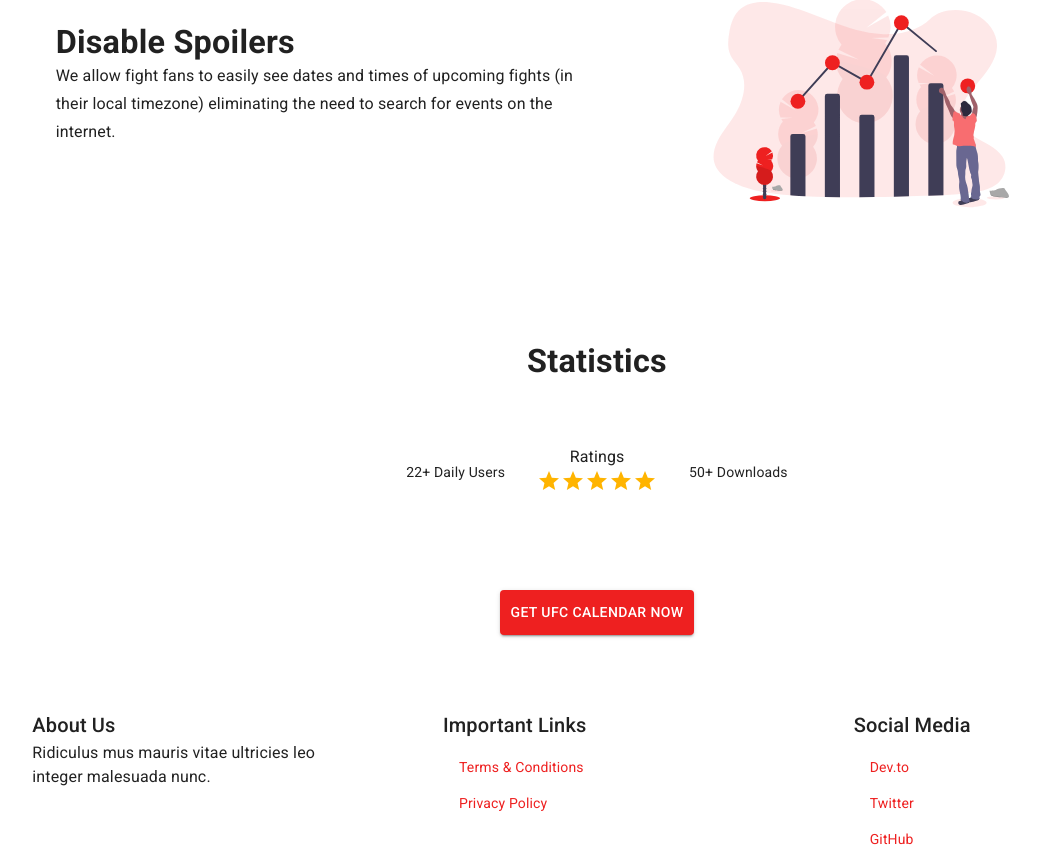
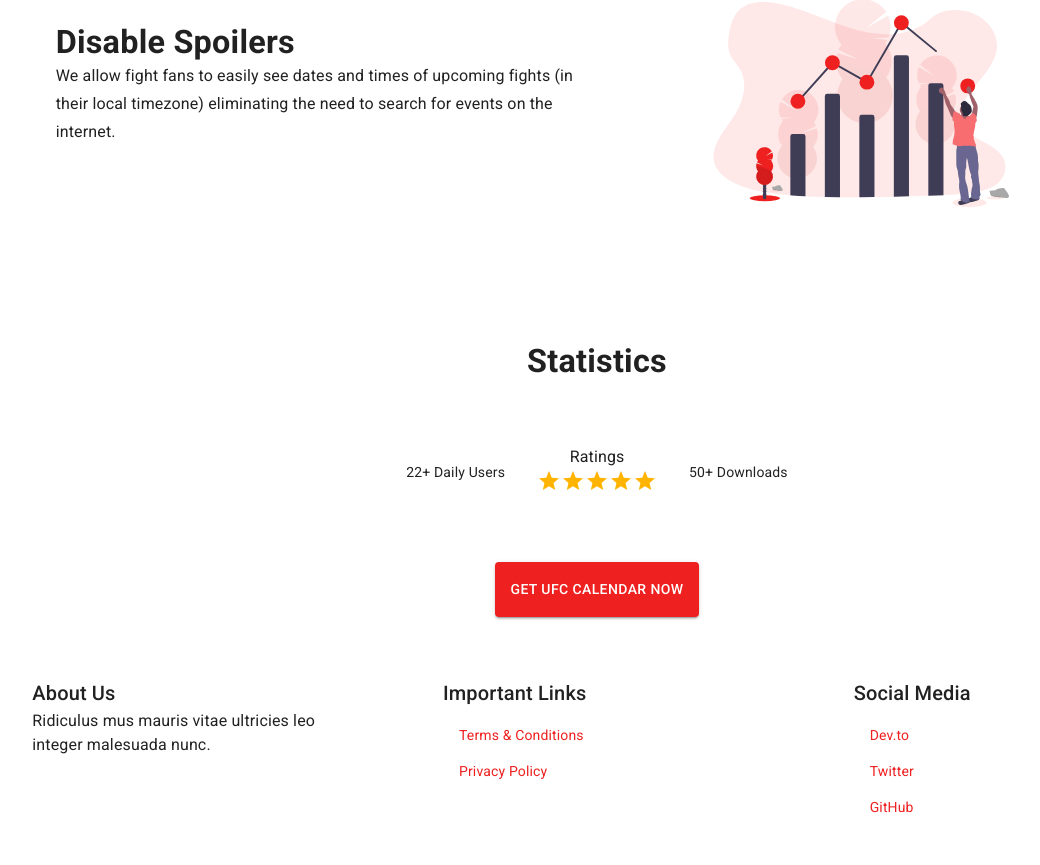
Before and after one commit to issackj1/UFCEvents-LandingPage, a React (Create React App) app: page / in a window 1280 px wide. Shown: the part 1770-2635 px from the top of the page, without its empty margins (43-1083 px from the left). After the commit the page ends 2603 px from the top, so only its background shows below. Built offline with nearby package versions, Linux system fonts and the light colour scheme.

Commit message:
Update App.js

```diff
--- a/src/App.js
+++ b/src/App.js
@@ -159,7 +159,7 @@
             }
             target={"_blank"}
             rel={"noopener noreferrer nofollow"}
-            style={{ margin: "2em 0 1em 0", padding: 10 }}
+            style={{ padding: 15 }}
           >
             Get UFC Calendar Now
           </Button>
```
